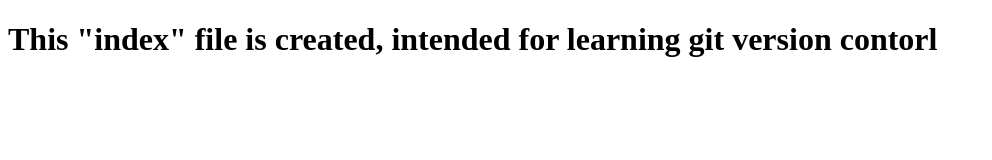
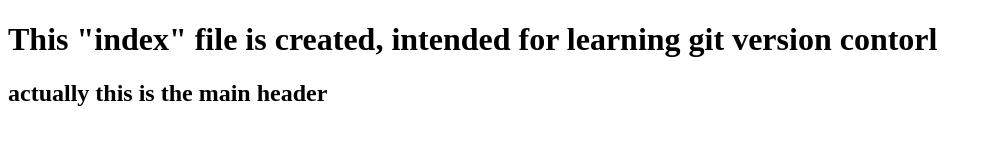
Before and after one commit to CoderAltin/myFirstRepository, a plain HTML site: page index.html in a window 1280 px wide. Shown: the whole page, without its empty margins (0-992 px from the left). Drawn offline with Linux system fonts and the light colour scheme.

Commit message:
second commit

```diff
--- a/index.html
+++ b/index.html
@@ -7,5 +7,6 @@
 </head>
 <body>
     <h1>This "index" file is created, intended for learning git version contorl</h1>
+    <h2>actually this is the main header</h2>
 </body>
 </html>
```
